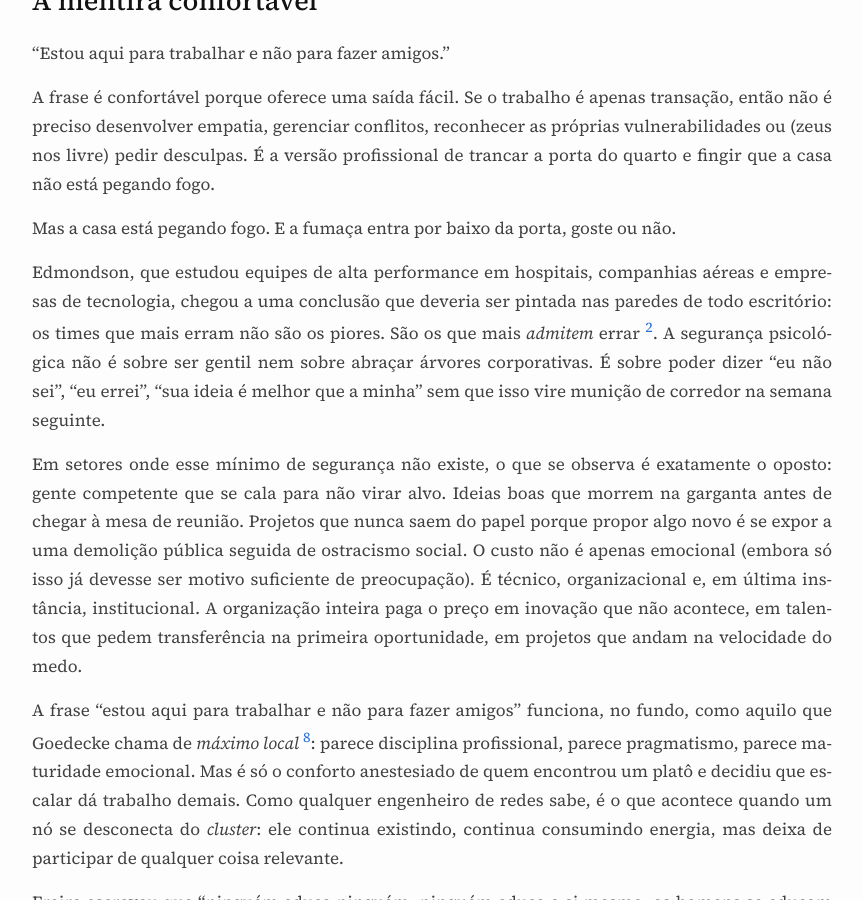
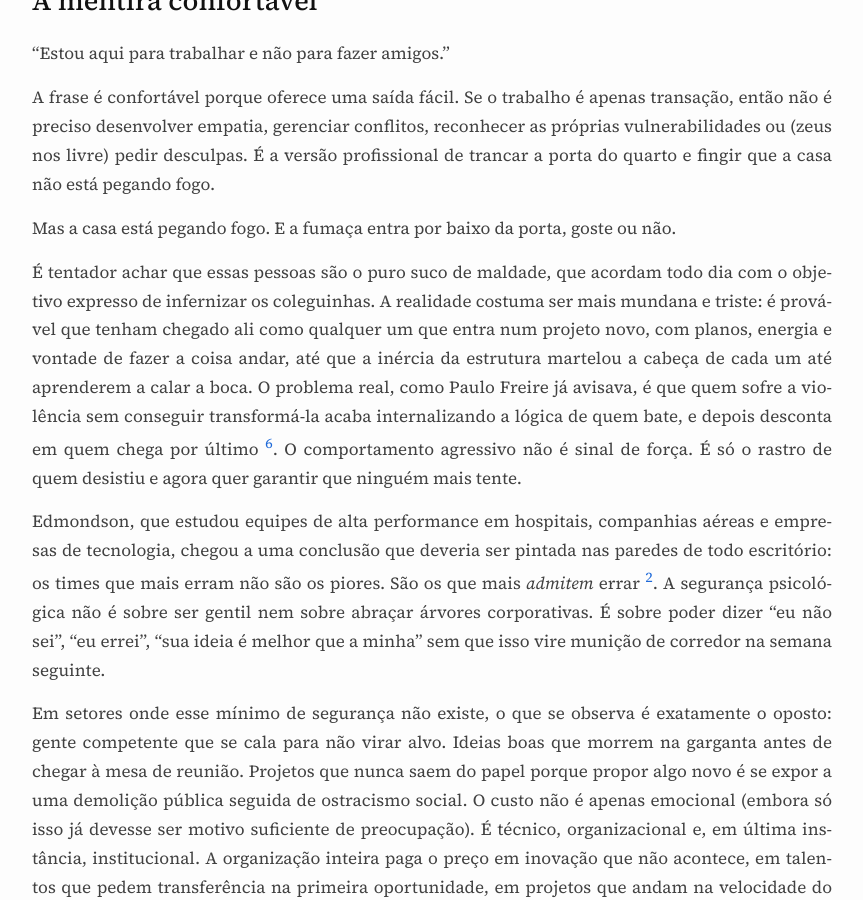
Before and after one commit to vndmtrx/vndmtrx.github.io, a Jekyll site: the page built from _posts/2026-08-22-estou-aqui-para-trabalhar.md, in a window 1280 px wide and 900 px high, scrolled down 8831 px. Shown: the whole window, without its empty margins (208-1071 px from the left). Built offline with Jekyll 4.4.1, drawn with Linux system fonts in a browser that asks for light colours; nearby versions of some CDN libraries.

Commit message:
Mais ajustes

```diff
--- a/_posts/2026-08-22-estou-aqui-para-trabalhar.md
+++ b/_posts/2026-08-22-estou-aqui-para-trabalhar.md
@@ -114,6 +114,8 @@ A frase é confortável porque oferece uma saída fácil. Se o trabalho é apena
 
 Mas a casa está pegando fogo. E a fumaça entra por baixo da porta, goste ou não.
 
+É tentador achar que essas pessoas são o puro suco de maldade, que acordam todo dia com o objetivo expresso de infernizar os coleguinhas. A realidade costuma ser mais mundana e triste: é provável que tenham chegado ali como qualquer um que entra num projeto novo, com planos, energia e vontade de fazer a coisa andar, até que a inércia da estrutura martelou a cabeça de cada um até aprenderem a calar a boca. O problema real, como Paulo Freire já avisava, é que quem sofre a violência sem conseguir transformá-la acaba internalizando a lógica de quem bate, e depois desconta em quem chega por último [^6]. O comportamento agressivo não é sinal de força. É só o rastro de quem desistiu e agora quer garantir que ninguém mais tente.
+
 Edmondson, que estudou equipes de alta performance em hospitais, companhias aéreas e empresas de tecnologia, chegou a uma conclusão que deveria ser pintada nas paredes de todo escritório: os times que mais erram não são os piores. São os que mais *admitem* errar [^2]. A segurança psicológica não é sobre ser gentil nem sobre abraçar árvores corporativas. É sobre poder dizer "eu não sei", "eu errei", "sua ideia é melhor que a minha" sem que isso vire munição de corredor na semana seguinte.
 
 Em setores onde esse mínimo de segurança não existe, o que se observa é exatamente o oposto: gente competente que se cala para não virar alvo. Ideias boas que morrem na garganta antes de chegar à mesa de reunião. Projetos que nunca saem do papel porque propor algo novo é se expor a uma demolição pública seguida de ostracismo social. O custo não é apenas emocional (embora só isso já devesse ser motivo suficiente de preocupação). É técnico, organizacional e, em última instância, institucional. A organização inteira paga o preço em inovação que não acontece, em talentos que pedem transferência na primeira oportunidade, em projetos que andam na velocidade do medo.
```
